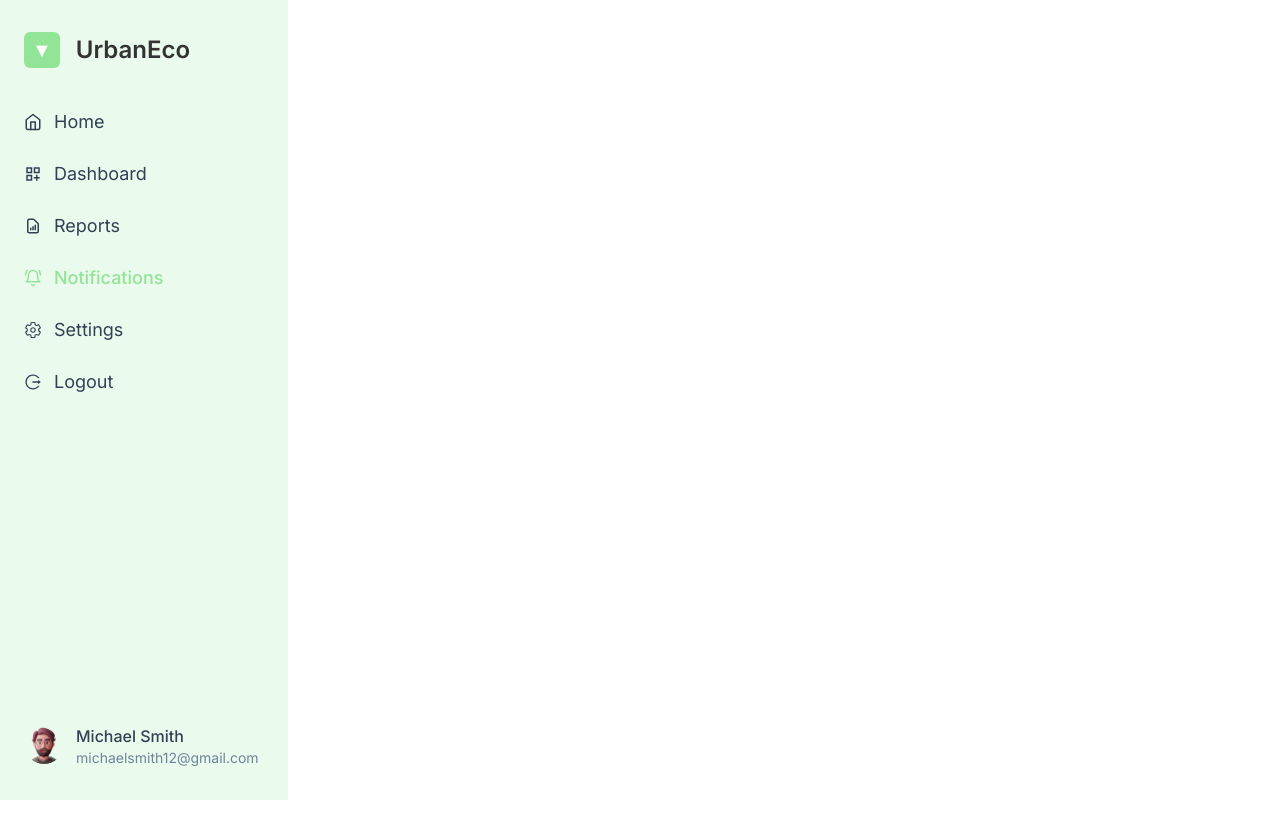
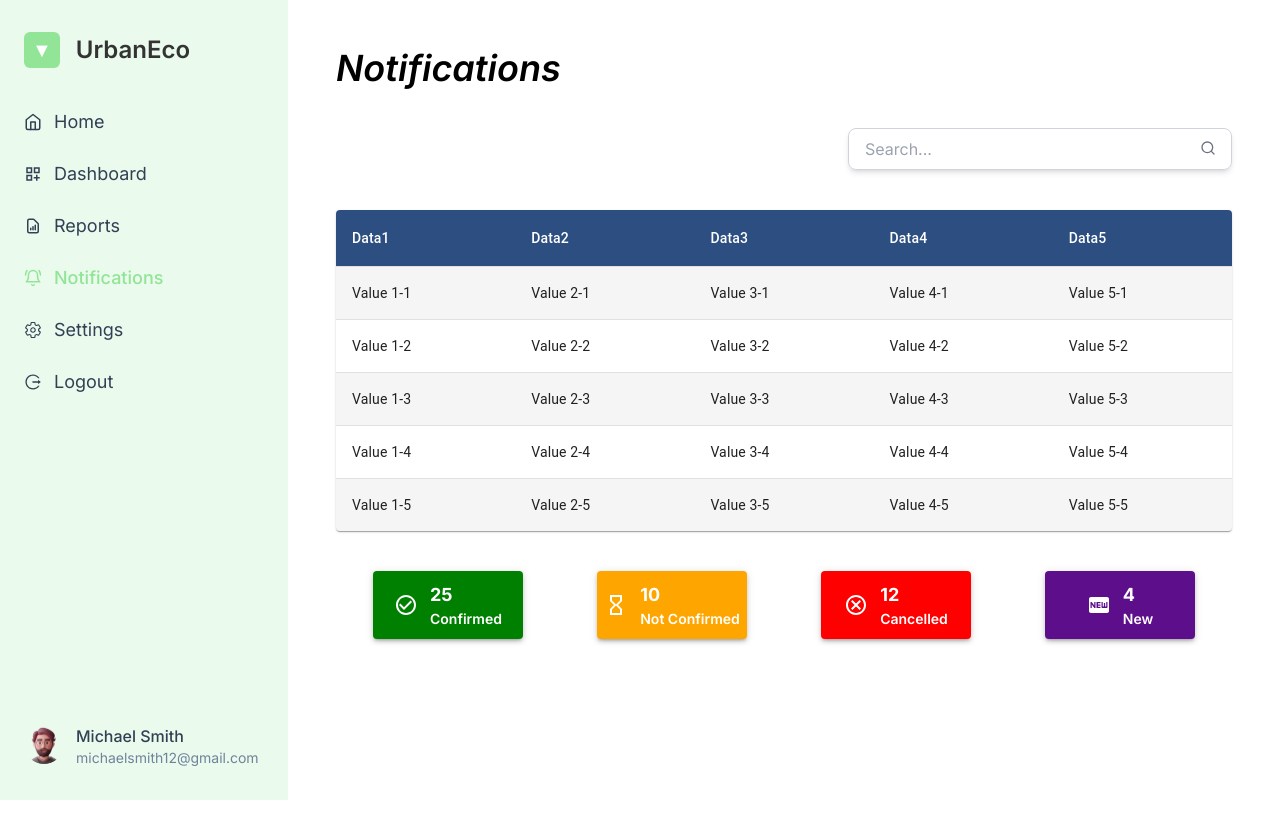
Before and after one commit to prashan-s/Smart.Waste.Management.Client, a React (Vite) app: page /dashboard/notifications in a window 1280 px wide. Shown: the top 838 px of the page. Before the commit the page ends 800 px from the top, so only its background shows below. Built offline with nearby package versions, Linux system fonts and the light colour scheme.

Commit message:
Add Notification Page

```diff
--- a/src/pages/dashboard/Notifications.tsx
+++ b/src/pages/dashboard/Notifications.tsx
@@ -1,9 +1,101 @@
-const Notifications = () => {
+import { Table, TableBody, TableCell, tableCellClasses, TableContainer, TableHead, TableRow, Paper } from '@mui/material';
+import { CheckCircleOutline, HourglassEmpty, CancelOutlined, FiberNew } from '@mui/icons-material';
+import { styled } from '@mui/material/styles';
+import Header from '@components/dashboard/Header';
+import SearchBar from '@components/dashboard/SearchBar';
+
+const StyledTableCell = styled(TableCell)(({ theme }) => ({
+    [`&.${tableCellClasses.head}`]: {
+        backgroundColor: "#2C4E80",
+        color: theme.palette.common.white,
+    },
+    [`&.${tableCellClasses.body}`]: {
+        fontSize: 14,
+    },
+}));
+
+const StyledTableRow = styled(TableRow)(({ theme }) => ({
+    '&:nth-of-type(odd)': {
+        backgroundColor: theme.palette.action.hover,
+    },
+    // hide last border
+    '&:last-child td, &:last-child th': {
+        border: 0,
+    },
+}));
+
+const NotificationPage = () => {
+    // Sample notification data
+    const notifications = [
+        { id: 1, status: 'Confirmed', count: 25, icon: <CheckCircleOutline className="text-white" />, color: 'green' },
+        { id: 2, status: 'Not Confirmed', count: 10, icon: <HourglassEmpty className="text-white" />, color: 'orange' },
+        { id: 3, status: 'Cancelled', count: 12, icon: <CancelOutlined className="text-white" />, color: 'red' },
+        { id: 4, status: 'New', count: 4, icon: <FiberNew className="text-white" />, color: '#5d0e8b' },
+    ];
+
     return (
-        <div>
+        <div className="p-6 min-h-screen">
+            {/* Header */}
+            <Header title="Notifications" />
 
+            {/* Search Bar */}
+            <div className="flex justify-end mt-6">
+                <SearchBar />
+            </div>
+
+            {/* Notification Table */}
+            <TableContainer component={Paper} className="mt-10">
+                <Table>
+                    <TableHead>
+                        <TableRow>
+                            <StyledTableCell>Data1</StyledTableCell>
+                            <StyledTableCell>Data2</StyledTableCell>
+                            <StyledTableCell>Data3</StyledTableCell>
+                            <StyledTableCell>Data4</StyledTableCell>
+                            <StyledTableCell>Data5</StyledTableCell>
+                        </TableRow>
+                    </TableHead>
+                    <TableBody>
+                        {Array.from({ length: 5 }).map((_, index) => (
+                            <StyledTableRow key={index}>
+                                <StyledTableCell>Value 1-{index + 1}</StyledTableCell>
+                                <StyledTableCell>Value 2-{index + 1}</StyledTableCell>
+                                <StyledTableCell>Value 3-{index + 1}</StyledTableCell>
+                                <StyledTableCell>Value 4-{index + 1}</StyledTableCell>
+                                <StyledTableCell>Value 5-{index + 1}</StyledTableCell>
+                            </StyledTableRow>
+                        ))}
+                    </TableBody>
+                </Table>
+            </TableContainer>
+
+            {/* Notification Status Section */}
+            <div className="flex justify-around mt-10">
+                {notifications.map((notification) => (
+                    <Paper
+                        key={notification.id}
+                        elevation={3}
+                        style={{
+                            display: 'flex',
+                            alignItems: 'center',
+                            // padding: '10px',
+                            padding: '10px 0',
+                            width: '150px',
+                            justifyContent: 'center',
+                            backgroundColor: notification.color,
+                            color: 'white'
+                        }}
+                    >
+                        {notification.icon}
+                        <div className="ml-3">
+                            <p className="m-0 text-lg font-bold">{notification.count}</p>
+                            <p className="m-0 text-sm font-semibold">{notification.status}</p>
+                        </div>
+                    </Paper>
+                ))}
+            </div>
         </div>
-    )
-}
+    );
+};
 
-export default Notifications
+export default NotificationPage;
```
